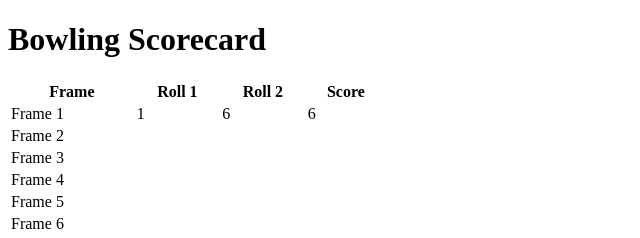
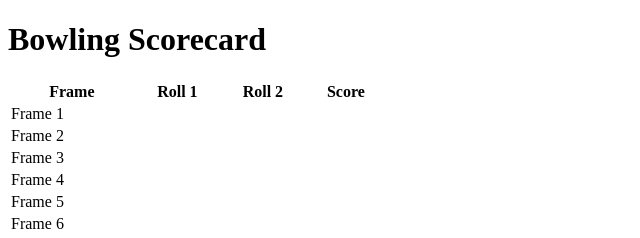
Before and after one commit to imtiyazzaman1/bowling, a website: page index.html in a window 1280 px wide. Shown: the top 238 px of the page, 0-640 px from the left. Drawn offline with Linux system fonts and the light colour scheme.

Commit message:
removed starting values

```diff
--- a/index.html
+++ b/index.html
@@ -17,9 +17,9 @@
       </tr>
       <tr>
         <td>Frame 1</td>
-        <td id='frame-1-roll-1'>1</td>
-        <td id='frame-1-roll-2'>6</td>
-        <td id='frame-1-score'>6</td>
+        <td id='frame-1-roll-1'></td>
+        <td id='frame-1-roll-2'></td>
+        <td id='frame-1-score'></td>
 
       </tr>
       <tr>
```
